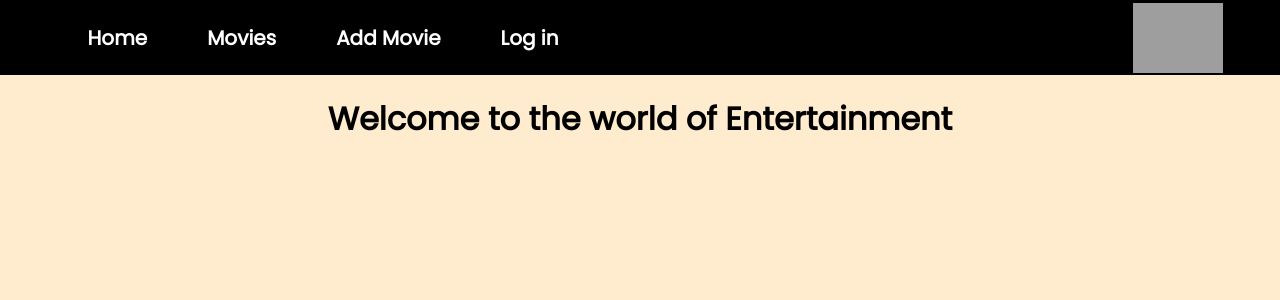
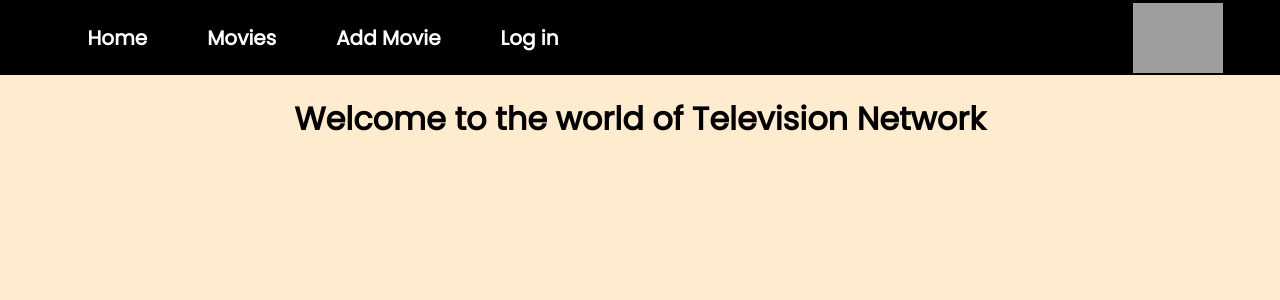
Before and after one commit to rakesh468/Movie-App, a React (Create React App) app: page / in a window 1280 px wide. Shown: the top 300 px of the page. Built offline with nearby package versions, Linux system fonts and the light colour scheme; grey boxes are pictures that could not be loaded.

Commit message:
first commit

```diff
--- a/src/Home.js
+++ b/src/Home.js
@@ -3,7 +3,7 @@ import React from "react";
 export function Home() {
   return (
     <div className="home">
-      <h1>Welcome to the world of Entertainment</h1>
+      <h1>Welcome to the world of Television Network</h1>
     </div>
   );
 }
--- a/src/components/Signup.js
+++ b/src/components/Signup.js
@@ -5,6 +5,8 @@ import TextField from "@mui/material/TextField";
 import { useFormik } from "formik";
 import * as yup from "yup";
 import "./Signup.css";
+import Snackbar from "@mui/material/Snackbar";
+import MuiAlert from "@mui/material/Alert";
 
 const formValidationSchema = yup.object({
   email: yup.string().required("Email Id Required"),
@@ -14,6 +16,19 @@ const formValidationSchema = yup.object({
 const API_URL = "https://movies-app-backendcode.herokuapp.com";
 
 export function Signup() {
+  const [open, setOpen] = React.useState(false);
+  const [Msg, setMsg] = React.useState("");
+
+  const handleClose = (event, reason) => {
+    if (reason === "clickaway") {
+      return;
+    }
+    setOpen(false);
+  };
+
+  const Alert = React.forwardRef(function Alert(props, ref) {
+    return <MuiAlert elevation={6} ref={ref} variant="filled" {...props} />;
+  })
   const history = useHistory();
   const { handleChange, handleSubmit, handleBlur, values, errors, touched } =
     useFormik({
@@ -30,9 +45,10 @@ export function Signup() {
       method: "POST",
       body: JSON.stringify(newuser),
       headers: { "Content-Type": "application/json" },
-    }) .then((response)=>{
+    })
+    .then((response)=>{
       if(response.status===200){
-        setMsg({Message:"User Created Successfully" ,status:"success"});
+        setMsg({Message:"User Created Successfully",status:"success"});
         setOpen(true);
         setTimeout(()=>history.push("/login"),3000);
       }else{
```
